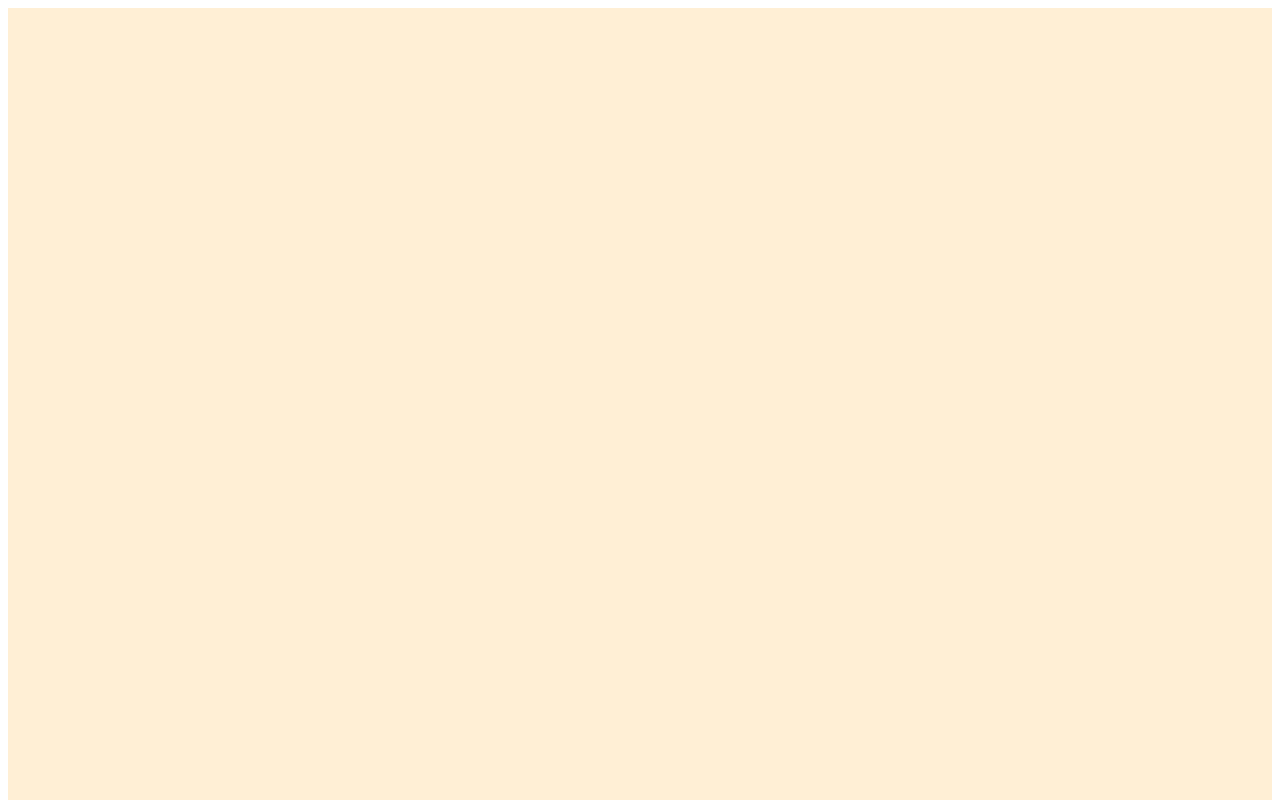
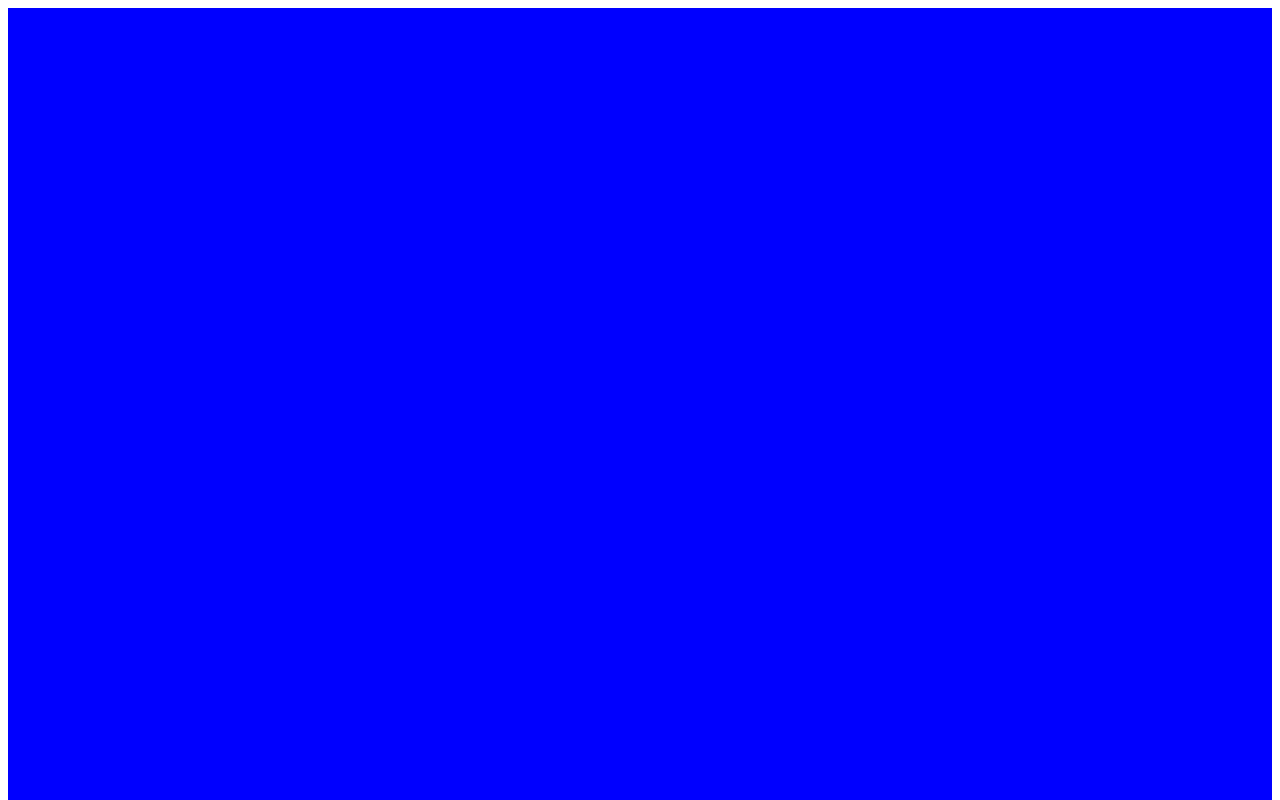
Before and after one commit to flofehrenbacher/aframe-d3-scenarios, a plain HTML site: page test.html in a window 1280 px wide. Shown: the top 800 px of the page. Drawn offline with Linux system fonts and the light colour scheme.

Commit message:
experiment: test.html

```diff
--- a/test.html
+++ b/test.html
@@ -1,17 +1,10 @@
 <!DOCTYPE html>
 <html lang="de">
-  <head> </head>
-
-  <body
-    class="homepage"
-    data-lt="homepage"
-    data-env="prod"
-    itemscope
-    itemtype="http://schema.org/WebPage"
-    data-documenttype="HOMEPAGE"
-    data-pageRenderDate="1636559713503"
-  >
-    <div style="height: 5000px; background: papayawhip"></div>
+  <head></head>
+  <body>
+    <div style="height: 5000px; background: blue"></div>
+    <div style="height: 1000px; background: papayawhip"></div>
     <a href="https://example.com/">Example.com</a>
+    <div style="height: 5000px; background: green"></div>
   </body>
 </html>
```
